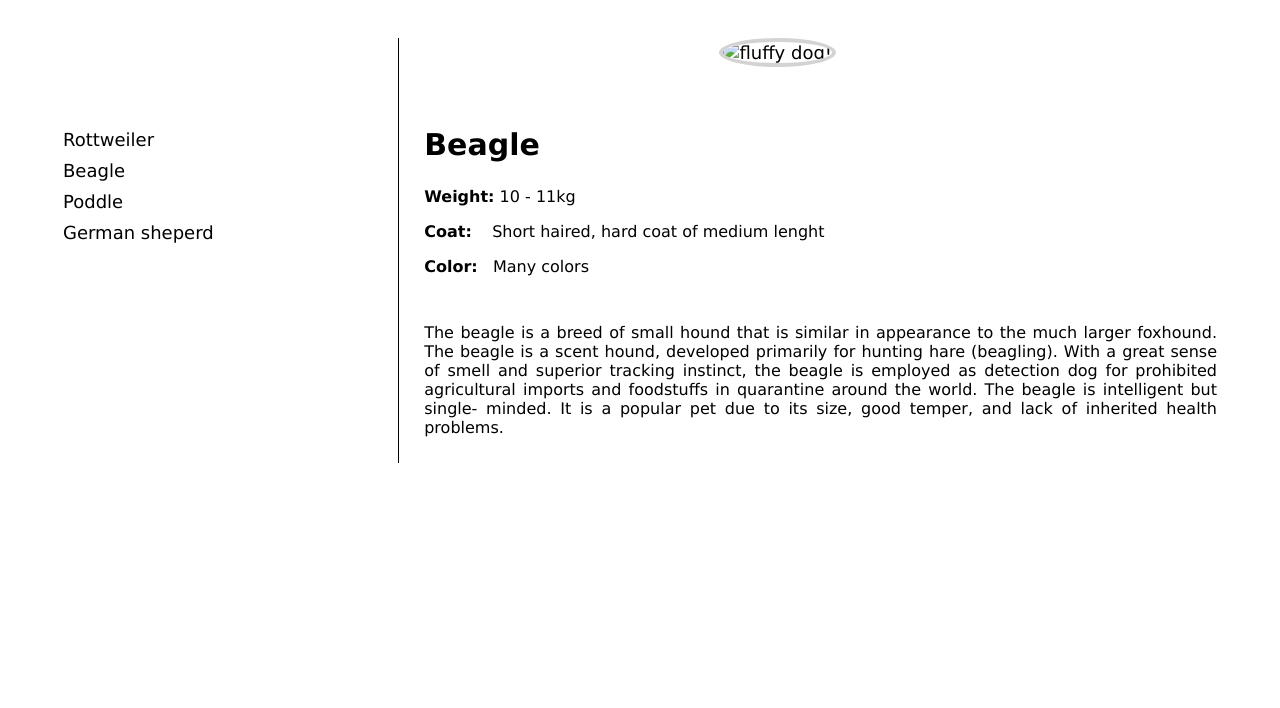
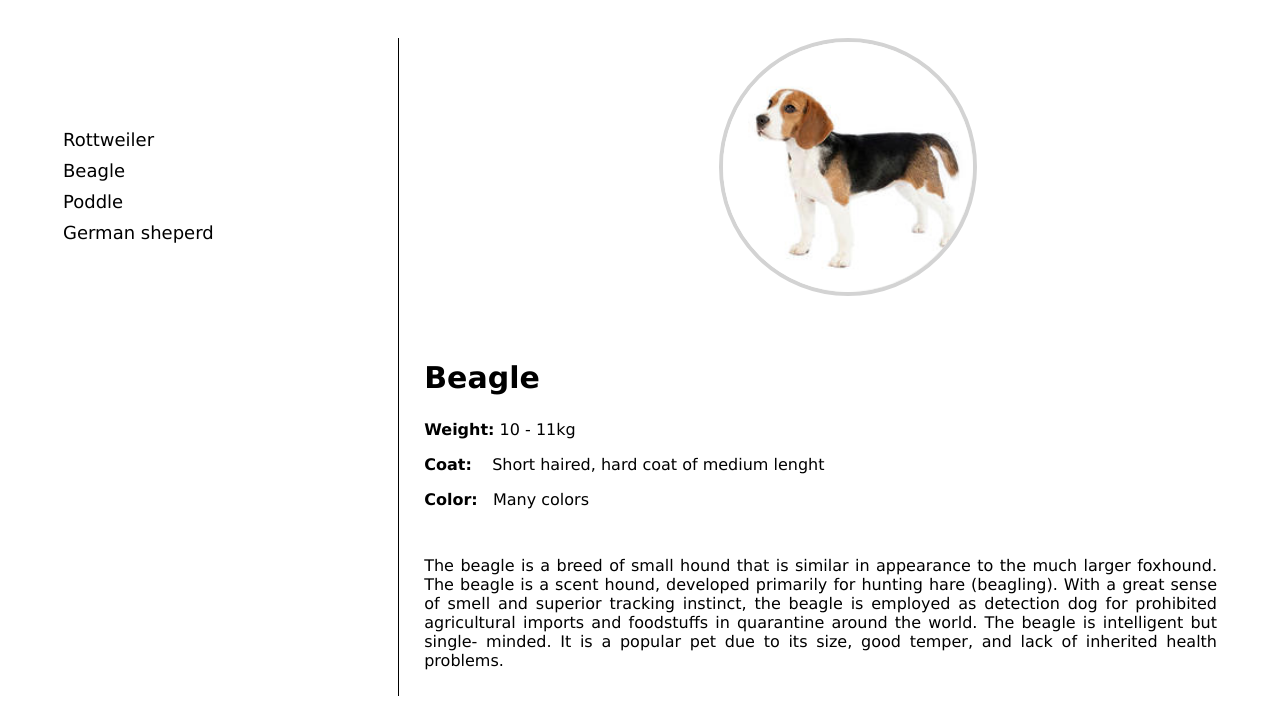
Before and after one commit to bobyspl/html_homework, a plain HTML site: page index.html in a window 1280 px wide. Drawn offline with Linux system fonts and the light colour scheme.

Commit message:
Update index.html

```diff
--- a/index.html
+++ b/index.html
@@ -20,7 +20,7 @@
 	<!-- Headin for page! -->
 	<div class="content">
 		<header>
-			<a href="https://en.wikipedia.org/wiki/Beagle" target="_blank"><img src="pic/beagle.png" alt="fluffy dog!" title="More details about Beagle!"></a>
+			<a href="https://en.wikipedia.org/wiki/Beagle" target="_blank"><img src="beagle.png" alt="fluffy dog!" title="More details about Beagle!"></a>
 		</header>
 
 		<!-- The content of the page! -->
```
